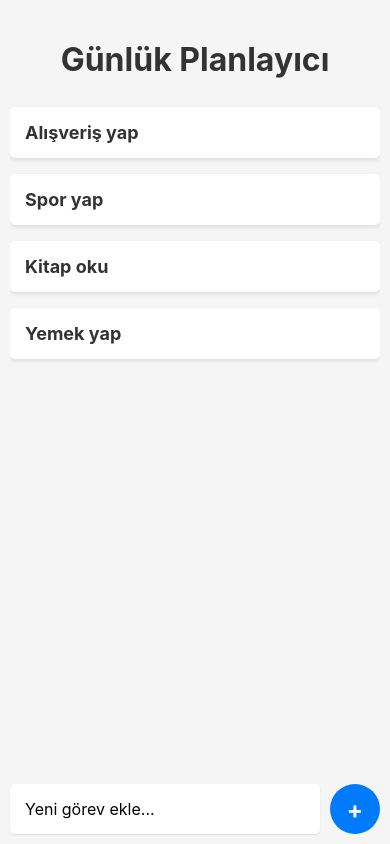
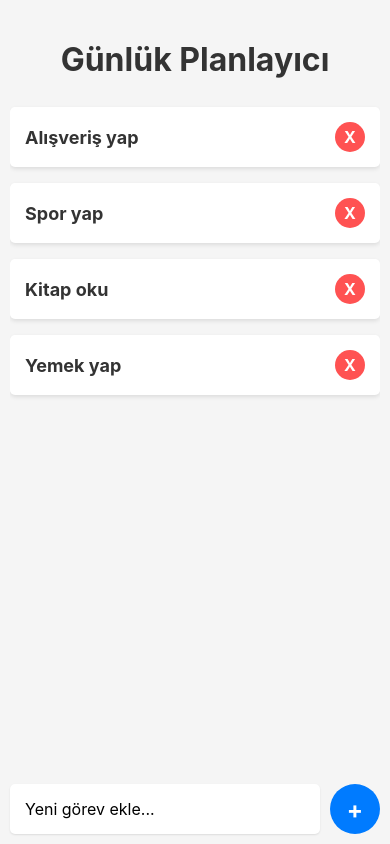
Before and after one commit to devfurkank/task-1, a React Native app in the folder to-do-app/: screen / in a window 390 px wide. Built offline with nearby package versions, Linux system fonts and the light colour scheme.

Commit message:
Module-4 is completed!

```diff
--- a/to-do-app/App.js
+++ b/to-do-app/App.js
@@ -33,6 +33,18 @@ export default function App() {
     }
   };
 
+  // Görev tamamlama fonksiyonu
+  const toggleTaskCompletion = (taskId) => {
+    setTasks(tasks.map(task =>
+      task.id === taskId ? { ...task, completed: !task.completed } : task
+    ));
+  };
+
+  // Görev silme fonksiyonu
+  const deleteTask = (taskId) => {
+    setTasks(tasks.filter(task => task.id !== taskId));
+  };
+
   return (
     <KeyboardAvoidingView
       behavior={Platform.OS === 'ios' ? 'padding' : 'height'}
@@ -44,9 +56,14 @@ export default function App() {
         data={tasks}
         keyExtractor={(item) => item.id}
         renderItem={({ item }) => (
-          <View style={styles.taskItem}>
-            <Text style={styles.taskText}>{item.title}</Text>
-          </View>
+          <TouchableOpacity onPress={() => toggleTaskCompletion(item.id)}>
+            <View style={[styles.taskItem, item.completed && styles.completedTask]}>
+              <Text style={styles.taskText}>{item.title}</Text>
+              <TouchableOpacity style={styles.deleteButton} onPress={() => deleteTask(item.id)}>
+                <Text style={styles.deleteButtonText}>X</Text>
+              </TouchableOpacity>
+            </View>
+          </TouchableOpacity>
         )}
       />
 
@@ -89,6 +106,12 @@ const styles = StyleSheet.create({
     shadowOffset: { width: 0, height: 2 },
     shadowOpacity: 0.1,
     shadowRadius: 4,
+    flexDirection: 'row',
+    justifyContent: 'space-between',
+    alignItems: 'center',
+  },
+  completedTask: {
+    backgroundColor: '#d3ffd3',
   },
   taskText: {
     fontSize: 18,
@@ -124,4 +147,17 @@ const styles = StyleSheet.create({
     fontSize: 24,
     fontWeight: 'bold',
   },
-});
+  deleteButton: {
+    backgroundColor: '#ff5252',
+    borderRadius: 15,
+    width: 30,
+    height: 30,
+    justifyContent: 'center',
+    alignItems: 'center',
+  },
+  deleteButtonText: {
+    color: '#fff',
+    fontWeight: 'bold',
+    fontSize: 16,
+  },
+})
```
